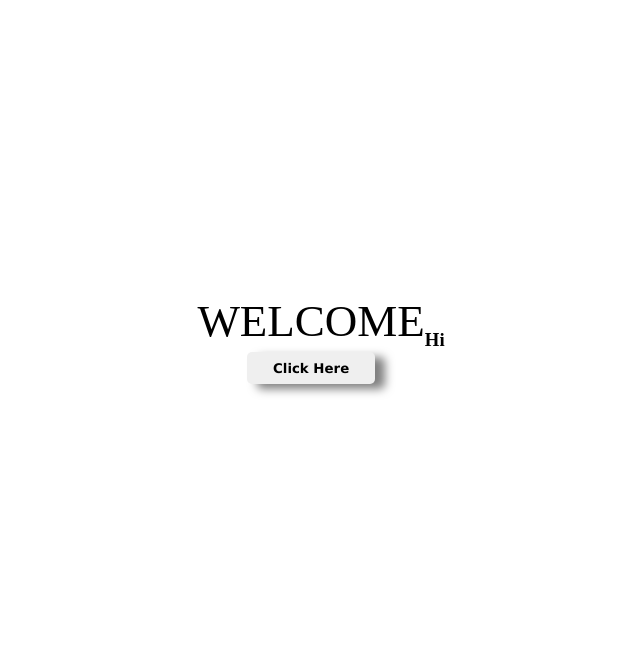
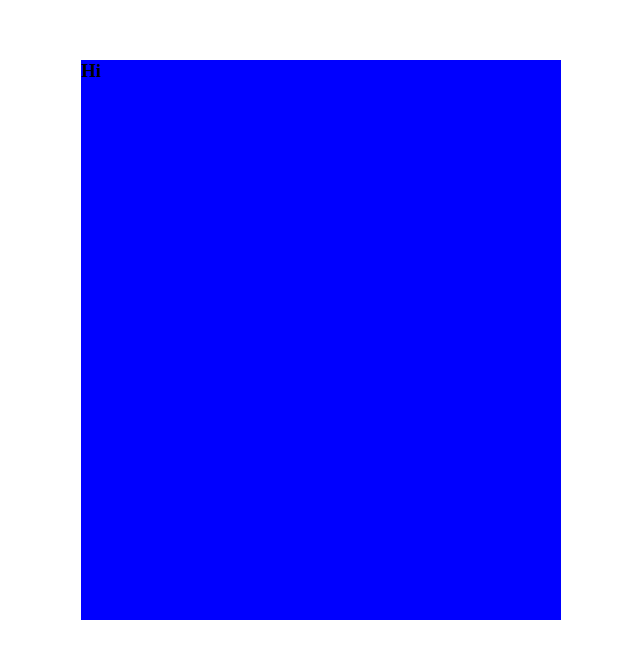
Before and after one commit to MosesAdaeze/X-and-O, a plain HTML site: page index.html in a window 1280 px wide. Shown: the part 105-764 px from the top of the page, without its empty margins (319-959 px from the left). Drawn offline with Linux system fonts and the light colour scheme.

Commit message:
game container

```diff
--- a/index.html
+++ b/index.html
@@ -12,7 +12,7 @@
         <div class="welcome-container" >
             <h2>WELCOME</h2>
             <div class="welcome-content" >
-                <button class="button" >Click Here</button>
+                <button onclick="opengame()" class="button" >Click Here</button>
             </div>
         </div>
 
--- a/style.css
+++ b/style.css
@@ -50,5 +50,11 @@ h2 {
 
 /* START GAME CONTAINER */
 
+.game-container {
+    width: 30rem;
+    height: 35rem;
+    background-color: blue;
+    position: fixed;
+}
 
 /* END WELCOME PAGE */
```
